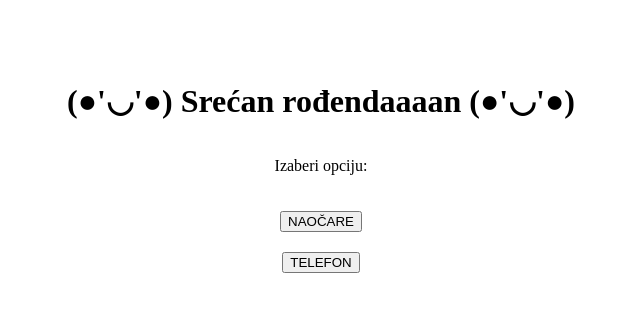
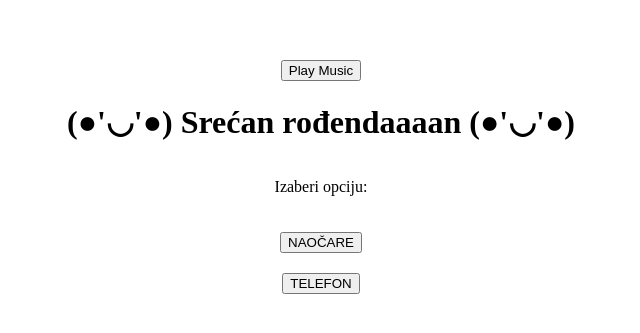
Before and after one commit to Anumaki/poklon, a plain HTML site: page index.html in a window 1280 px wide. Shown: the part 233-566 px from the top of the page, without its empty margins (319-959 px from the left). Drawn offline with Linux system fonts and the light colour scheme.

Commit message:
Update index.html

```diff
--- a/index.html
+++ b/index.html
@@ -23,7 +23,8 @@ button {
 </style>
 </head>
 <body>
-<audio autoplay loop>
+<button onclick="playAudio()">Play Music</button>
+<audio id="backgroundMusic" loop>
   <source src="cipi.mp3" type="audio/mpeg">
   Your browser does not support the audio element.
 </audio>
@@ -43,6 +44,11 @@ button {
 </div>
 
 <script>
+function playAudio() {
+  var audio = document.getElementById("backgroundMusic");
+  audio.play();
+}
+
 function selectOption(option) {
   var birthdayMessage = document.getElementById("birthdayMessage");
   var options = document.getElementById("options");
```
